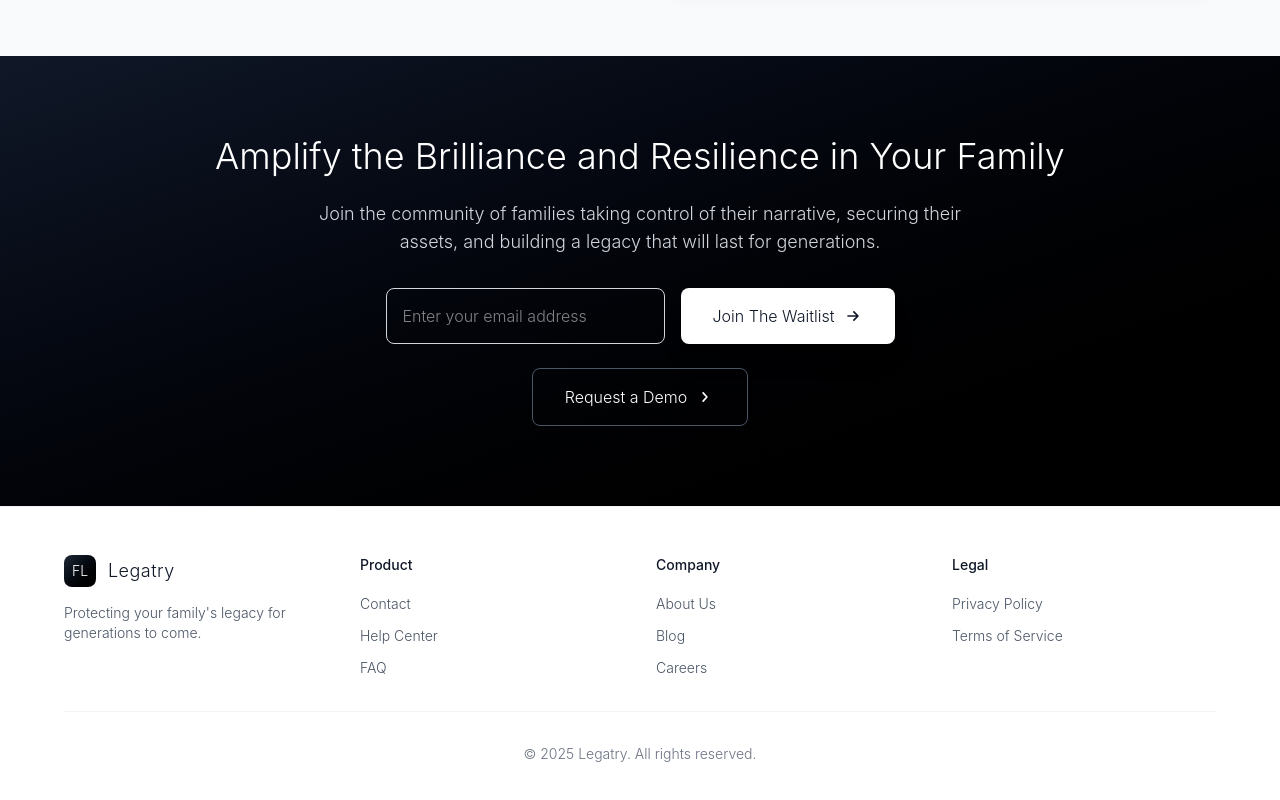
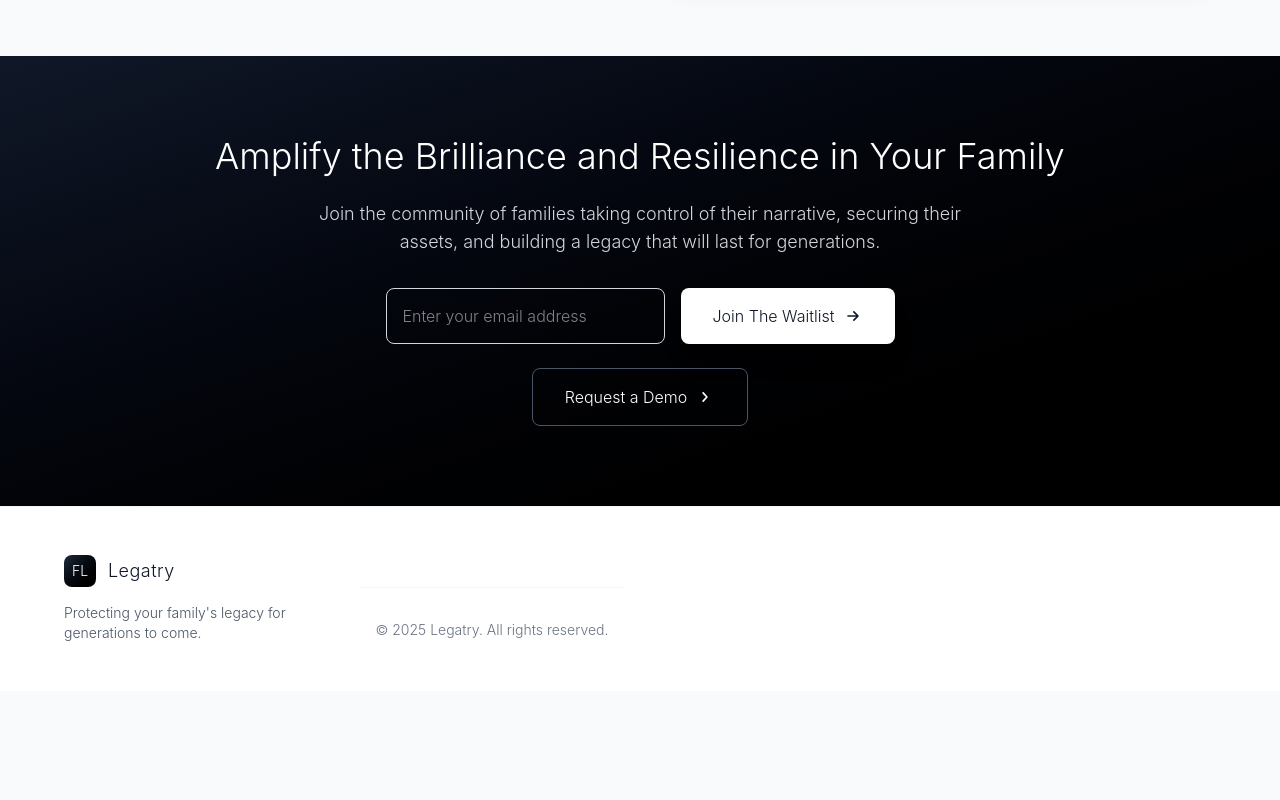
Before and after one commit to Umbralys/legatry-waitlist, a Next.js app: page / in a window 1280 px wide. Shown: the part 8054-8854 px from the top of the page. After the commit the page ends 8745 px from the top, so only its background shows below. Built offline with nearby package versions, Linux system fonts and the light colour scheme.

Commit message:
UpdatedFooter

```diff
--- a/src/app/page.tsx
+++ b/src/app/page.tsx
@@ -1214,37 +1214,11 @@ export default function Home() {
               </p>
             </div>
 
-            <div>
-              <h4 className="text-sm font-medium text-gray-900 mb-4">Product</h4>
-              <ul className="space-y-2">
-                <li><Link href="/contact" className="text-sm font-light text-gray-600 hover:text-gray-900">Contact</Link></li>
-                <li><Link href="/help" className="text-sm font-light text-gray-600 hover:text-gray-900">Help Center</Link></li>
-                <li><Link href="/faq" className="text-sm font-light text-gray-600 hover:text-gray-900">FAQ</Link></li>
-              </ul>
-            </div>
-
-            <div>
-              <h4 className="text-sm font-medium text-gray-900 mb-4">Company</h4>
-              <ul className="space-y-2">
-                <li><Link href="/about" className="text-sm font-light text-gray-600 hover:text-gray-900">About Us</Link></li>
-                <li><Link href="/blog" className="text-sm font-light text-gray-600 hover:text-gray-900">Blog</Link></li>
-                <li><Link href="/careers" className="text-sm font-light text-gray-600 hover:text-gray-900">Careers</Link></li>
-              </ul>
-            </div>
-
-            <div>
-              <h4 className="text-sm font-medium text-gray-900 mb-4">Legal</h4>
-              <ul className="space-y-2">
-                <li><Link href="/privacy" className="text-sm font-light text-gray-600 hover:text-gray-900">Privacy Policy</Link></li>
-                <li><Link href="/terms" className="text-sm font-light text-gray-600 hover:text-gray-900">Terms of Service</Link></li>
-              </ul>
-            </div>
-          </div>
-
-          <div className="mt-8 pt-8 border-t border-gray-100">
+            <div className="mt-8 pt-8 border-t border-gray-100">
             <p className="text-center text-sm font-light text-gray-500">
               © {new Date().getFullYear()} Legatry. All rights reserved.
             </p>
+          </div>
           </div>
         </div>
       </footer>
@@ -1377,7 +1351,6 @@ export default function Home() {
           </div>
         </div>
       )}
-
     </div>
   );
 }
```
